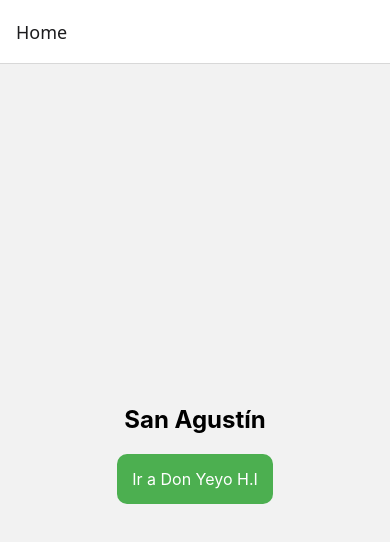
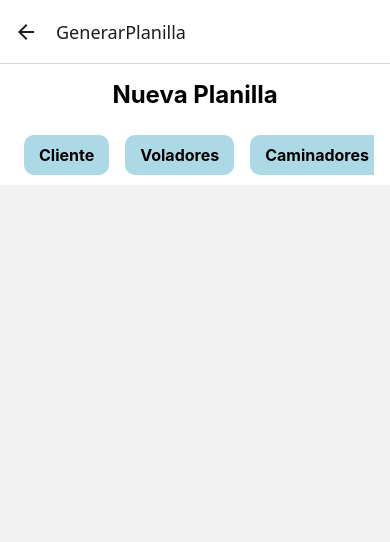
Before and after one commit to leonelpereyra44/plague-app, a React Native app: screen /GenerarPlanilla in a window 390 px wide. Shown: the top 542 px of the page. Built offline with nearby package versions, Linux system fonts and the light colour scheme.

Commit message:
Añadidas funcionalidades de Clientes/Empresas y mejoras menores

```diff
--- a/App.js
+++ b/App.js
@@ -1,5 +1,5 @@
 import "react-native-gesture-handler";
-import React from "react";
+import React, { useState } from "react";
 import { StyleSheet, Text, View, TouchableOpacity } from "react-native";
 import {
   SafeAreaProvider,
@@ -9,19 +9,21 @@ import { NavigationContainer } from "@react-navigation/native";
 import { createStackNavigator } from "@react-navigation/stack";
 
 //Importacion de pantallas
-import DonYeyoHi from "./pages/donyeyohiScreen";
+import GenerarPlanilla from "./pages/generarPlanilla";
 
 // Pantalla principal (Home)
 function HomeScreen({ navigation }) {
   return (
     <View style={styles.container}>
       <Text style={styles.title}>San Agustín</Text>
-      <TouchableOpacity
-        style={styles.button}
-        onPress={() => navigation.navigate("DonYeyoHi")}
-      >
-        <Text style={styles.buttonText}>Ir a Don Yeyo H.I</Text>
-      </TouchableOpacity>
+      <View style={styles.containerButtons}>
+        <TouchableOpacity
+          style={styles.button}
+          onPress={() => navigation.navigate("GenerarPlanilla")}
+        >
+          <Text style={styles.buttonText}>Nueva Planilla</Text>
+        </TouchableOpacity>
+      </View>
     </View>
   );
 }
@@ -35,7 +37,7 @@ function AppContent() {
     <NavigationContainer>
       <Stack.Navigator initialRouteName="Home">
         <Stack.Screen name="Home" component={HomeScreen} />
-        <Stack.Screen name="DonYeyoHi" component={DonYeyoHi} />
+        <Stack.Screen name="GenerarPlanilla" component={GenerarPlanilla} />
       </Stack.Navigator>
     </NavigationContainer>
   );
@@ -57,6 +59,11 @@ const styles = StyleSheet.create({
     justifyContent: "center",
     padding: 20,
   },
+  containerButtons: {
+    flex: 1,
+    flexDirection: "row",
+    justifyContent: "space-around",
+  },
   title: {
     fontSize: 24,
     fontWeight: "bold",
@@ -66,6 +73,8 @@ const styles = StyleSheet.create({
     backgroundColor: "#4CAF50",
     padding: 15,
     borderRadius: 10,
+    height: 50,
+    margin: 10,
   },
   buttonText: {
     color: "#fff",
--- a/package.json
+++ b/package.json
@@ -21,7 +21,8 @@
     "react-native-gesture-handler": "~2.20.2",
     "react-native-reanimated": "~3.16.1",
     "react-native-safe-area-context": "4.12.0",
-    "react-native-screens": "~4.1.0"
+    "react-native-screens": "~4.1.0",
+    "@react-native-community/datetimepicker": "8.2.0"
   },
   "devDependencies": {
     "@babel/core": "^7.25.2",
--- a/pages/donyeyohiScreen.js
+++ b/pages/generarPlanilla.js
@@ -11,8 +11,9 @@ import Voladores from "../utils/voladores"; // Importamos el componente Voladore
 import Caminadores from "../utils/caminadores"; // Importamos el componente Caminadores
 import Roedores from "../utils/roedores"; // Importamos el componente Roedores
 import ProductosRoedores from "../utils/productosRoedores"; // Importamos el componente ProductosRoedores
+import Empresa from "../utils/empresa"; // Importamos el componente Empresa
 
-export default function DonYeyoHi() {
+export default function GenerarPlanilla() {
   const insets = useSafeAreaInsets();
 
   const [showVoladores, setShowVoladores] = useState(false);
@@ -26,14 +27,19 @@ export default function DonYeyoHi() {
   //Estados para manejar los productos de los roedores
   const [showProductosRoedores, setShowProductosRoedores] = useState(false); // Estado para mostrar u ocultar los productos de los roedores
   const [productosRoedoresData, setProductosRoedoresData] = useState([]); // Estado para manejar los datos de los productos de los roedores
+  //Estados para manejar datos de la empresa
+  const [showEmpresa, setShowEmpresa] = useState(false); // Estado para mostrar u ocultar los datos de la empresa
+  const [empresaData, setEmpresaData] = useState([]); // Estado para manejar los datos de la empresa
 
-  const [titulo, setTitulo] = useState("Planilla Don Yeyo H.I"); // Estado para manejar el título de la planilla
+  const [titulo, setTitulo] = useState("Nueva Planilla"); // Estado para manejar el título de la planilla
   //Función para mostrar u ocultar los voladores
   const DesplegarVoladores = () => {
     setShowVoladores((prev) => !prev); // Cambiar el estado de mostrar u ocultar los voladores
     setShowCaminadores(false); // Ocultar los caminadores cuando se despliegan los voladores
     setShowRoedores(false);
     setShowProductosRoedores(false);
+    setShowEmpresa(false);
+
     setTitulo("Voladores");
   };
   //Función para mostrar u ocultar los caminadores
@@ -42,6 +48,8 @@ export default function DonYeyoHi() {
     setShowVoladores(false);
     setShowRoedores(false);
     setShowProductosRoedores(false);
+    setShowEmpresa(false);
+
     setTitulo("Caminadores");
   };
   //Función para mostrar u ocultar los roedores
@@ -50,6 +58,7 @@ export default function DonYeyoHi() {
     setShowCaminadores(false);
     setShowVoladores(false);
     setShowProductosRoedores(false);
+    setShowEmpresa(false);
     setTitulo("Roedores");
   };
   //Función para mostrar u ocultar los productos de los roedores
@@ -58,7 +67,17 @@ export default function DonYeyoHi() {
     setShowCaminadores(false);
     setShowVoladores(false);
     setShowRoedores(false);
+    setShowEmpresa(false);
     setTitulo("Productos Roedores");
+  };
+  //Función para mostrar u ocultar los datos de la empresa
+  const DesplegarEmpresa = () => {
+    setShowEmpresa((prev) => !prev); // Cambiar el estado de mostrar u ocultar los datos de la empresa
+    setShowCaminadores(false);
+    setShowVoladores(false);
+    setShowRoedores(false);
+    setShowProductosRoedores(false);
+    setTitulo("Datos del Cliente");
   };
 
   return (
@@ -73,6 +92,12 @@ export default function DonYeyoHi() {
           <View
             style={{ flexDirection: "row", justifyContent: "space-around" }}
           >
+            <TouchableOpacity
+              style={styles.touchable}
+              onPress={DesplegarEmpresa}
+            >
+              <Text style={styles.textTouchable}>Cliente</Text>
+            </TouchableOpacity>
             <TouchableOpacity
               style={styles.touchable}
               onPress={DesplegarVoladores}
@@ -99,7 +124,14 @@ export default function DonYeyoHi() {
             </TouchableOpacity>
           </View>
         </ScrollView>
-
+        {/* Mostrar u ocultar los datos de la empresa */}
+        {showEmpresa && (
+          <Empresa
+            onClose={() => setShowEmpresa(false)}
+            empresaData={empresaData}
+            setEmpresaData={setEmpresaData}
+          />
+        )}
         {/* Mostrar u ocultar los voladores */}
         {showVoladores && (
           <Voladores
--- /dev/null
+++ b/utils/empresa.js
@@ -0,0 +1,237 @@
+import React, { useState } from "react";
+import {
+  StyleSheet,
+  View,
+  Text,
+  ScrollView,
+  TouchableOpacity,
+  TextInput,
+} from "react-native";
+import { Dropdown } from "react-native-element-dropdown";
+import DateTimePicker from "@react-native-community/datetimepicker";
+
+export default function Empresa({ onClose, empresaData, setEmpresaData }) {
+  const [date, setDate] = useState(new Date()); // Estado para manejar la fecha
+  const [showPicker, setShowPicker] = useState(false); // Estado para mostrar u ocultar el selector de fecha
+  const [fechaDelDia, setFechaDelDia] = useState(""); // Estado para manejar la fecha en formato legible
+  const [fieldsDisabled, setFieldsDisabled] = useState(false); // Estado para controlar si los campos están deshabilitados
+
+  const empresas = [{ label: "Don Yeyo", value: "Don Yeyo" }];
+
+  const plantas = [
+    { label: "Hipolito Yrigoyen", value: "Hipolito Yrigoyen" },
+    { label: "Elguea Roman", value: "Elguea Roman" },
+  ];
+
+  const [selectedEmpresa, setSelectedEmpresa] = useState("");
+  const [selectedPlantaEmpresa, setSelectedPlantaEmpresa] = useState("");
+
+  const LimpiarEmpresa = () => {
+    setSelectedEmpresa(""); // Limpia el estado local
+    setSelectedPlantaEmpresa(""); // Limpia el estado local
+    setFechaDelDia(""); // Limpia el estado local
+    setShowPicker(false); // Resetea el estado del picker de fecha
+  };
+
+  const onDateChange = (event, selectedDate) => {
+    setShowPicker(false); // Oculta el selector después de la selección
+    if (selectedDate) {
+      setDate(selectedDate);
+      const formattedDate = selectedDate.toISOString().split("T")[0]; // Formato YYYY-MM-DD
+      setFechaDelDia(formattedDate); // Actualiza el estado con la fecha formateada
+    }
+  };
+
+  const handleAdd = () => {
+    if (!selectedEmpresa || !selectedPlantaEmpresa || !fechaDelDia) {
+      alert("Por favor, complete todos los campos");
+      return;
+    } else {
+      const newEntry = {
+        cliente: selectedEmpresa,
+        planta: selectedPlantaEmpresa,
+        fecha: fechaDelDia,
+      };
+      setEmpresaData((prev) => [...prev, newEntry]); // Agrega el nuevo registro
+
+      // Bloquea los campos después de agregar el primer dato
+      setFieldsDisabled(true);
+
+      // Resetea los campos
+      LimpiarEmpresa();
+      alert("Datos guardados correctamente");
+    }
+  };
+
+  return (
+    <ScrollView>
+      <View style={styles.empresaContainer}>
+        <Dropdown
+          data={empresas}
+          labelField="label"
+          valueField="value"
+          placeholder="Seleccione cliente"
+          value={selectedEmpresa} // Estado actual de la selección
+          onChange={(item) => {
+            setSelectedEmpresa(item.value); // Actualiza el estado local
+          }}
+          style={styles.dropdown}
+          placeholderStyle={styles.placeholderStyle}
+          selectedTextStyle={styles.selectedTextStyle}
+          inputSearchStyle={styles.inputSearchStyle}
+          disable={fieldsDisabled} // Deshabilita el campo si no se ha seleccionado la empresa
+        />
+        <Dropdown
+          data={plantas}
+          labelField="label"
+          valueField="value"
+          placeholder="Seleccione planta"
+          value={selectedPlantaEmpresa} // Estado actual de la selección
+          onChange={(item) => {
+            setSelectedPlantaEmpresa(item.value); // Actualiza el estado local
+          }}
+          style={styles.dropdown}
+          placeholderStyle={styles.placeholderStyle}
+          selectedTextStyle={styles.selectedTextStyle}
+          inputSearchStyle={styles.inputSearchStyle}
+          disable={fieldsDisabled} // Deshabilita el campo si no se ha seleccionado la empresa
+        />
+        {/* TextInput para la fecha */}
+        <TextInput
+          style={styles.input}
+          placeholder="Seleccione una fecha"
+          value={fechaDelDia}
+          onFocus={() => setShowPicker(true)} // Abre el selector de fecha al enfocar
+          editable={!fieldsDisabled} // Deshabilita el campo si no se ha seleccionado la empresa
+        />
+
+        {/* DateTimePicker */}
+        {showPicker && (
+          <DateTimePicker
+            value={date}
+            mode="date"
+            display="default"
+            onChange={onDateChange} // Maneja la selección
+          />
+        )}
+
+        <View style={styles.containerAgregar}>
+          <TouchableOpacity style={styles.touchable} onPress={handleAdd}>
+            <Text>Agregar</Text>
+          </TouchableOpacity>
+          <TouchableOpacity
+            style={styles.touchable}
+            onPress={() => {
+              onClose();
+              LimpiarEmpresa();
+            }}
+          >
+            <Text>Cerrar</Text>
+          </TouchableOpacity>
+        </View>
+        {empresaData.length > 0 && (
+          <View style={styles.spreadsheet}>
+            <View style={[styles.containerData, styles.headerData]}>
+              <Text style={[styles.titledatoscajas, styles.column]}>
+                Cliente
+              </Text>
+              <Text style={[styles.titledatoscajas, styles.column]}>
+                Planta
+              </Text>
+              <Text style={[styles.titledatoscajas, styles.column]}>Fecha</Text>
+            </View>
+            {empresaData.map((entry, index) => (
+              <View style={styles.containerData} key={index}>
+                <Text style={[styles.datosEmpresa, styles.column]}>
+                  {entry.cliente}
+                </Text>
+                <Text style={[styles.datosEmpresa, styles.column]}>
+                  {entry.planta}
+                </Text>
+                <Text style={[styles.datosEmpresa, styles.column]}>
+                  {entry.fecha}
+                </Text>
+              </View>
+            ))}
+          </View>
+        )}
+      </View>
+    </ScrollView>
+  );
+}
+
+const styles = StyleSheet.create({
+  touchable: {
+    margin: 8,
+    padding: 10,
+    backgroundColor: "lightgreen",
+    borderRadius: 20,
+  },
+  empresaContainer: {
+    flex: 1,
+    flexDirection: "column",
+    justifyContent: "space-around",
+    gap: 20, // Ajusta el espacio para evitar solapamientos
+    paddingVertical: 16,
+    backgroundColor: "#fff", // Fondo visible
+  },
+  containerAgregar: {
+    flexDirection: "row",
+    justifyContent: "space-around",
+    marginTop: 20,
+  },
+  dropdown: {
+    height: 50,
+    borderColor: "gray",
+    borderWidth: 0.5,
+    borderRadius: 8,
+    paddingHorizontal: 8,
+  },
+  placeholderStyle: {
+    fontSize: 16,
+    color: "gray",
+  },
+  selectedTextStyle: {
+    fontSize: 16,
+    color: "black",
+  },
+  inputSearchStyle: {
+    height: 40,
+    fontSize: 16,
+  },
+  input: {
+    height: 50,
+    borderWidth: 1,
+    borderColor: "gray",
+    padding: 10,
+  },
+  spreadsheet: {
+    marginTop: 20,
+  },
+  containerData: {
+    flexDirection: "row",
+    justifyContent: "space-between",
+    alignItems: "center",
+    paddingVertical: 5,
+    borderBottomWidth: 1,
+    borderBottomColor: "#ccc", // Línea divisoria para las filas
+  },
+  headerData: {
+    backgroundColor: "#f0f0f0", // Fondo diferente para el encabezado
+    borderBottomWidth: 2,
+    borderBottomColor: "black", // Línea más gruesa para encabezados
+  },
+  titledatoscajas: {
+    fontWeight: "bold",
+    fontSize: 10,
+    textAlign: "center",
+  },
+  datoscajas: {
+    fontSize: 10,
+    textAlign: "center",
+  },
+  column: {
+    flex: 1, // Cada columna ocupa la misma proporción
+    textAlign: "center",
+  },
+});
--- a/utils/productosRoedores.js
+++ b/utils/productosRoedores.js
@@ -101,7 +101,7 @@ export default function ProductosRoedores({
           style={styles.input}
           value={selectedCertificado}
           onChangeText={setSelectedCertificado}
-          placeholder="Número de certificado"
+          placeholder="Número de lote o certificado"
         />
       </View>
       <View
@@ -161,7 +161,7 @@ export default function ProductosRoedores({
               Laboratorio
             </Text>
             <Text style={[styles.titledatoscajas, styles.column]}>
-              Certificado
+              N° Lote/Certificado
             </Text>
           </View>
           {productosRoedoresData.map((entry, index) => (
--- a/utils/voladores.js
+++ b/utils/voladores.js
@@ -55,11 +55,8 @@ export default function Voladores({
   const [selectedObservacionesVoladores, setSelectedObservacionesVoladores] =
     useState("");
 
-  // const [voladoresData, setVoladoresData] = useState([]); // Estado para manejar los datos de los voladores
-
   //Funciones para limpiar los campos
   const LimpiarVoladores = () => {
-    // Función para limpiar los campos de los voladores
     setSelectedUbicacionVoladores("");
     setSelectedUbicacionLabel("");
     setSelectedDensidadVoladores("");
```
Also changed, not shown: .eslintrc.js (deleted), pages/donyeyoelgueaScreen.js (deleted), utils/planillaelguea.js (deleted), utils/planillahi.js (deleted), 2 other files (tests, documents, lock files or other folders).
